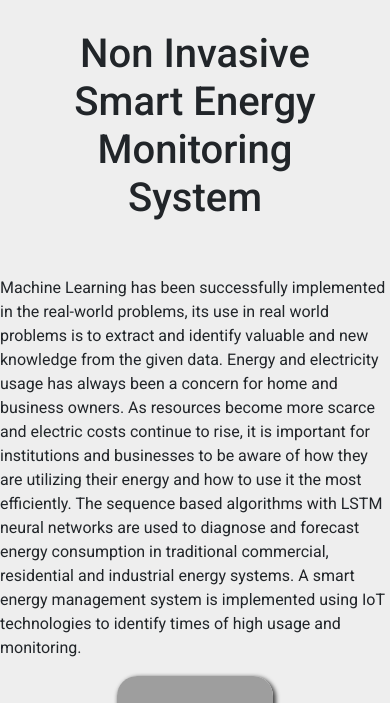
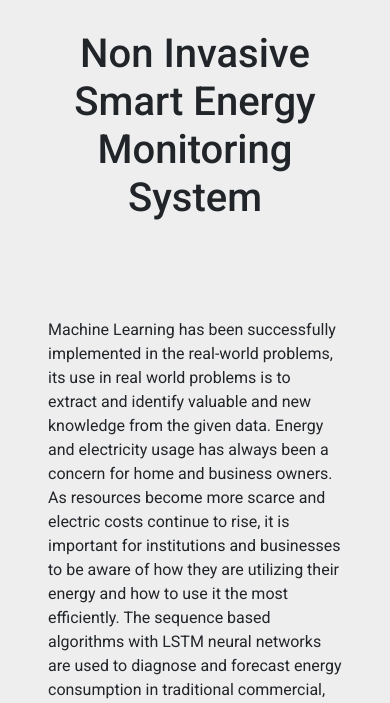
Before and after one commit to Shridatha08/Non-invasive-Smart-Energy-Monitoring, a Python web app: template flask/templates/homepage.html in a window 390 px wide; the page is wider, and only the part inside the window is pictured. Shown: the top 703 px of that part. Run offline with Jinja, Linux system fonts and the light colour scheme; the template is opened without the code that fills it, so the values that code supplies are empty; some libraries are stand-ins or nearby versions; grey boxes are pictures that could not be loaded.

Commit message:
Update homepage.html

```diff
--- a/flask/templates/homepage.html
+++ b/flask/templates/homepage.html
@@ -52,13 +52,25 @@
 </style>
 </head>
 <h1><p style="text-align:center;">Non Invasive Smart Energy Monitoring System</p></h1>
-<p>
+
+
+<div class="container">
+    <div class="row ">
+      <div class="col-md">
     Machine Learning has been successfully implemented in the real-world problems, its use in real world problems is to extract and identify valuable and new knowledge from the given data. Energy and electricity usage has always been a concern for home and business owners. As resources become more scarce and electric costs continue to rise,
     it is important for institutions and businesses to be aware of how they are utilizing their energy and how to use it the most efficiently. The sequence based algorithms with LSTM neural networks are used to diagnose and forecast energy consumption in traditional commercial, residential and industrial energy systems. A smart energy
     management system is implemented using IoT technologies to identify times of high usage and monitoring.
+      </div>
+
+    </div>
+
+</div>
+
+<p>
+
 </p>
 
-<div class="container-fluid" id="image"></div>
+<div class="container" id="image"></div>
 <div class="container-fluid">
     <div class="row">
         <div class="col-4">
@@ -69,12 +81,7 @@
                 <div class="container"><div class="container"><div class="container"><div class="container"><div class="container"><div class="container"><div class="container"><div class="container"><div class="container"><div class="container"><div class="container"><div class="container"><div class="container"><div class="container"><div class="container"><div class="container"><div class="container"><div class="container"><div class="container"><div class="container"><div class="container"><div class="container"><div class="container"><div class="container"><div class="container"><div class="container"><div class="container"><div class="container"><div class="container"><div class="container"><div class="container"><div class="container"><div class="container"><div class="container"><div class="container"><div class="container"><div class="container"><div class="container"><div class="container"><div class="container"><div class="container"><div class="container"><div class="container"><div class="container"></div>
             </div> <a href="/form">Forecast</a>
         </div>
-        <!-- <div class="col-3">
-            <a href="/flask_app_3">EC Building</a>
-        </div>
-        <div class="col-3">
-            <a href="/flask_app_4">Architecture Building</a>
-        </div> -->
+
     </div>
 </div>
 
```
